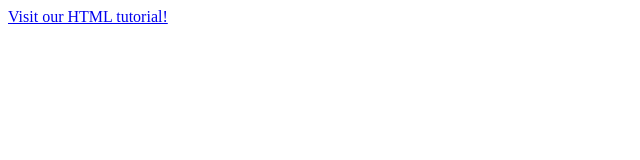
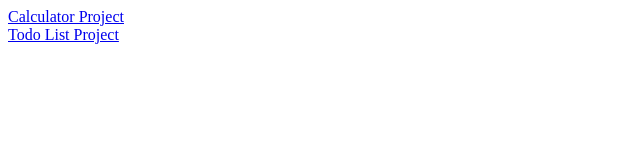
Before and after one commit to ina000007/Git-Bootcamp-Demo, a plain HTML site: page index.html in a window 1280 px wide. Shown: the whole page, without its empty margins (0-640 px from the left). Drawn offline with Linux system fonts and the light colour scheme.

Commit message:
Added entry into index file

```diff
--- a/index.html
+++ b/index.html
@@ -5,6 +5,8 @@
 </head>
 <body>
 
-<a href="javaScript/calculator/calculator.html/" target="_blank">Visit our HTML tutorial!</a>
+<a href="javaScript/calculator/calculator.html" target="_blank">Calculator Project</a>
+<br>
+<a href="javaScript/toDoList/toDoList.html" target="_blank">Todo List Project</a>
 </body>
 </html>
```
